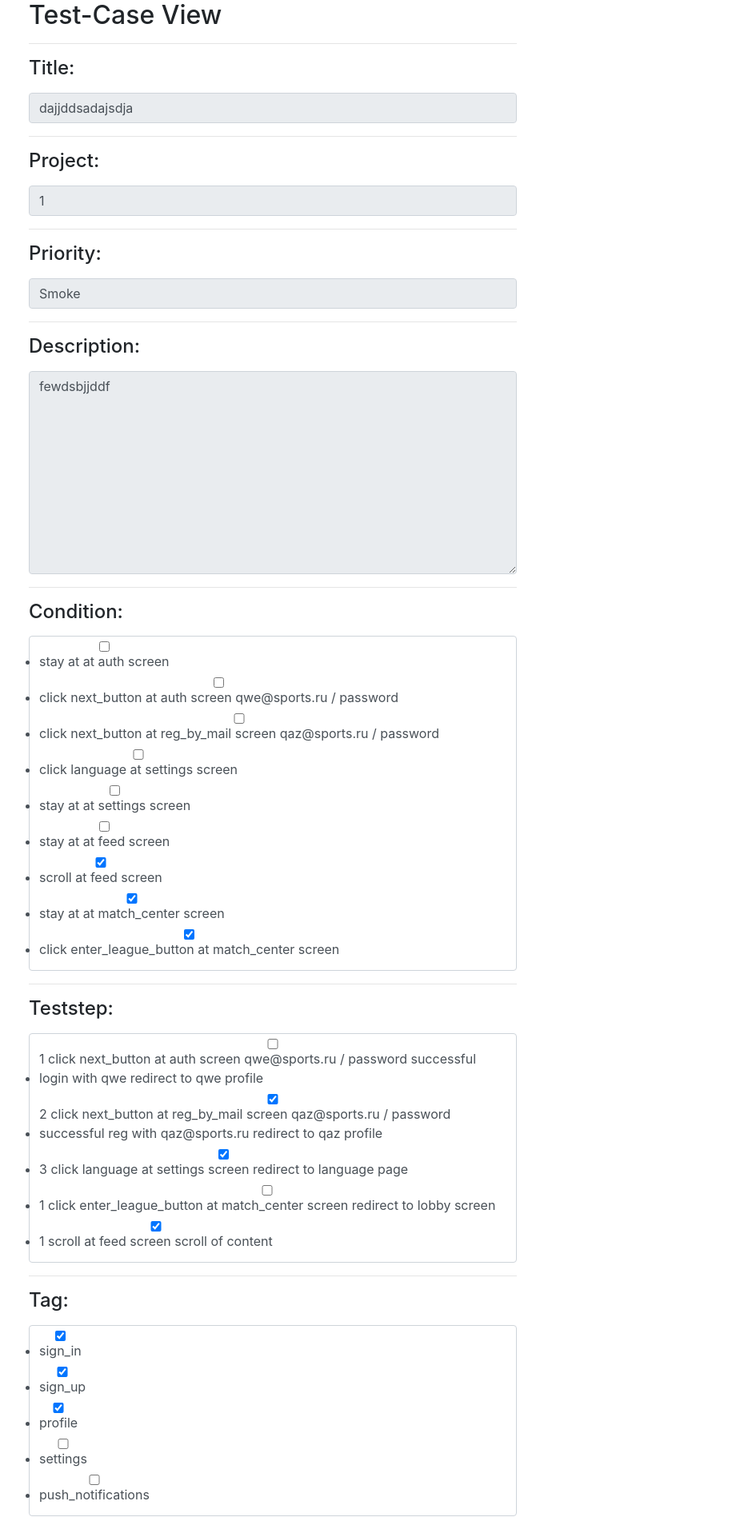
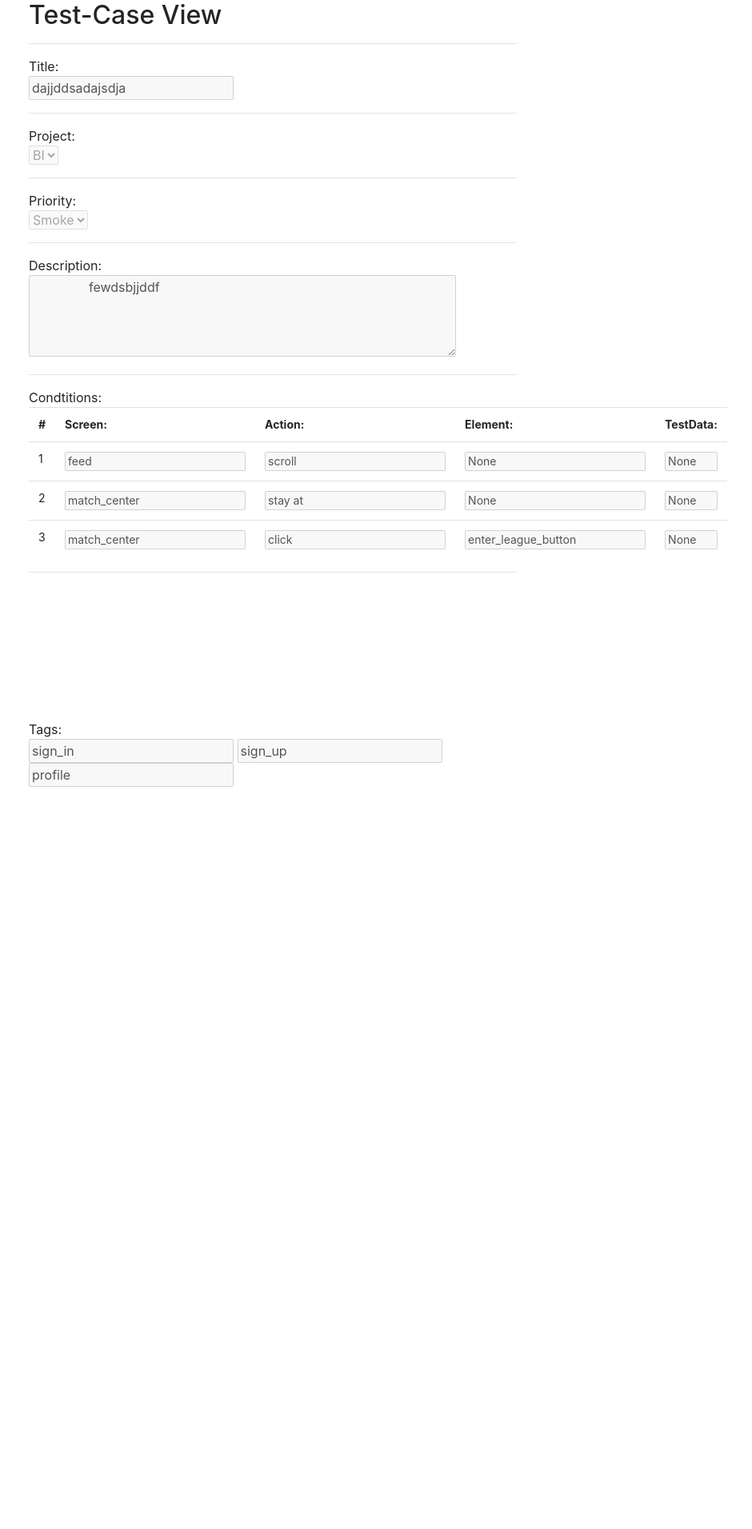
Before and after one commit to SoboladSports/GW, a Django app: a page that uses gp/templates/TestCase/new_test_case.html in a window 1280 px wide. Shown: the whole page at 80% size, without its empty margins (299-1239 px from the left). After the commit the page ends 984 px from the top, so only its background shows below. Run offline with Django 3.2, Linux system fonts and the light colour scheme; data comes from the database, SQL or seed files in the repository; both versions use the stored data as it was after the commit; some libraries are stand-ins or nearby versions.

Commit message:
reinventing testcase view: first iteration

```diff
--- a/gp/TestCase/models.py
+++ b/gp/TestCase/models.py
@@ -294,7 +294,7 @@
         return tags
 
     def get_conditions(self):
-        conditions = [t.id for t in self.condition.all()]
+        conditions = [t for t in self.condition.all()]
         return conditions
 
     def get_teststeps(self):
--- a/gp/TestCase/views.py
+++ b/gp/TestCase/views.py
@@ -5,7 +5,7 @@
 # Create your views here.
 
 from .models import Project, Screen, Element, TestData, Action, Condition, Step, TestStep, Tag, TestCase, Cases, TestCycle
-from .forms import TestCaseForm, TestCaseView
+#from .forms import TestCaseForm, TestCaseView
 
 
 def test_case_list(request):
@@ -23,19 +23,38 @@
     return render(request, template, context)
 
 
+
+
+
+
+
+
+
+
 def test_case_detail(request, slug):
     template = 'testcase/new_test_case.html'
 
     testcase = get_object_or_404(TestCase, slug=slug)
-    form = TestCaseView(instance=testcase)
 
     context = {
-
-        'TestCase': testcase,
-        'form': form,
+        'testcase': testcase,
     }
 
     return render(request, template, context)
+
+
+
+
+
+
+
+
+
+
+
+
+
+
 
 
 def project_detail(request, slug):
--- a/gp/templates/TestCase/new_test_case.html
+++ b/gp/templates/TestCase/new_test_case.html
@@ -1,7 +1,35 @@
 {% extends 'base.html' %}
 
 
+
+
 {% block content %}
+<style>
+
+.numbered-list {
+  counter-reset: tr;
+  list-style-type: none;
+  font-size: 14px;
+  line-height: 18px;
+  padding-left: 10px;
+}
+
+.numbered-list tr {
+    position: relative;
+    padding: 5px 0 5px 30px;
+}
+
+.numbered-list td:first-child:before {
+      content: counter(tr);
+      counter-increment: tr;
+      height: 20px;
+      width: 20px;
+      border-radius: 50%;
+      text-align: center;
+}
+
+
+</style>
 <div class="offset-3 col-md-6">
 
 {% with url_name=request.resolver_match.url_name %}
@@ -29,21 +57,73 @@
 
 
 
-
+<!-- testcase -->
 <form method="post"> {% csrf_token %}
-    <div class="form-group">
-    {% for field in form %}
-    	<hr>
-    	<h4> {{field.label_tag}} </h4>
-    	{% if field == 'project' %}
-    		{{field.get_project}}
-    	{% else %}
-    		{{field}}
-    	{% endif %}
-    {% endfor %}
-	</div>
+        <div align="left">
+            <hr>
+            Title:<br>
+            <input type="text" name="title" value="{{testcase.get_title}}" disabled>
+            <hr>
+            Project:<br>
+            <select disabled name="Project">
+                <option selected>{{testcase.get_project}}</option>
+            </select>
+            <hr>
+            Priority:<br>
+            <select disabled name="Project">
+                <option selected>{{testcase.get_priority}}</option>
+            </select>
+            <hr>
+            Description:<br>
+            <textarea rows="4" cols="50" name="description" disabled>
+                {{testcase.get_description}}
+            </textarea>
+            <hr>
 
 
+            <table class="table numbered-list" width="100%">
+                <tr>
+                    <th scope="col"> # </th>
+                    <th scope="col"> Screen: </th>
+                    <th scope="col"> Action: </th>
+                    <th scope="col"> Element: </th>
+                    <th scope="col"> TestData: </th>
+                </tr>
+                Condtitions:<br>
+                {% for c in testcase.get_conditions %}
+                    <tr>
+                        <td>
+
+                        </td>
+                        <td>
+                            <input type="text" value="{{c.get_screen}}" disabled>
+                        </td>
+                        <td>
+                            <input type="text" value="{{c.get_action}}" disabled>
+                        </td>
+                        <td>
+                            <input type="text" value="{{c.get_element}}" disabled>
+                        </td>
+                        <td>
+                            <input type="text" style='width:100%' value="{{c.get_testdata}}" disabled>
+                        </td>
+                    </tr>
+                {% endfor %}
+            </table>
+            <hr>
+            <br>
+            <br>
+            <br>
+            <br>
+            <br>
+            <br>
+            <br>
+
+            Tags:<br>
+            {% for t in testcase.get_tags %}
+                <input type="text"  style='width:auto' value="{{t}}" disabled>
+            {% endfor %}
+        </div>
 
 
 
```
Also changed, not shown: gp/templates/TestCase/test_case_detail.html (deleted, +0 -16 lines), README.md, gp/db.sqlite3.
